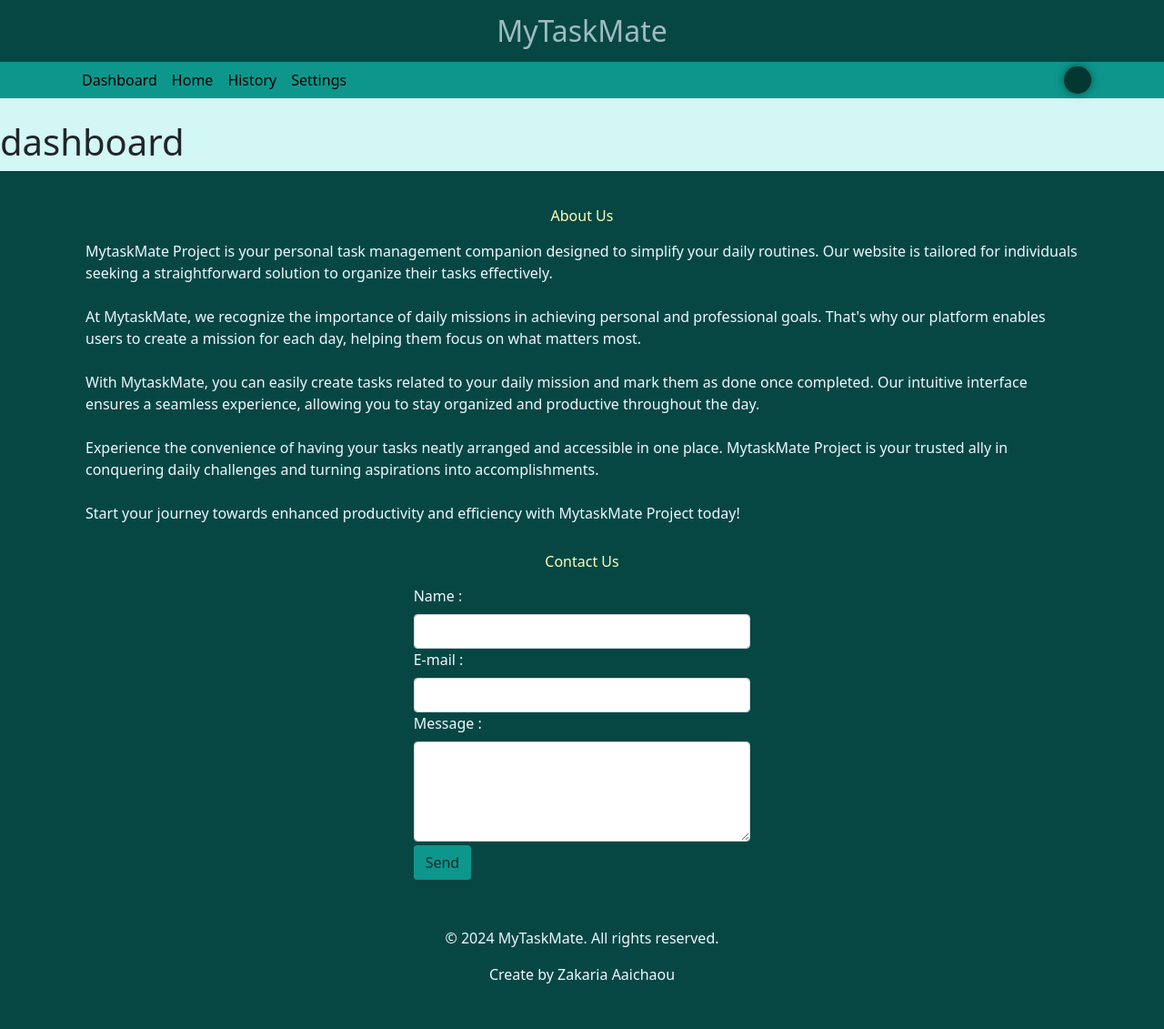
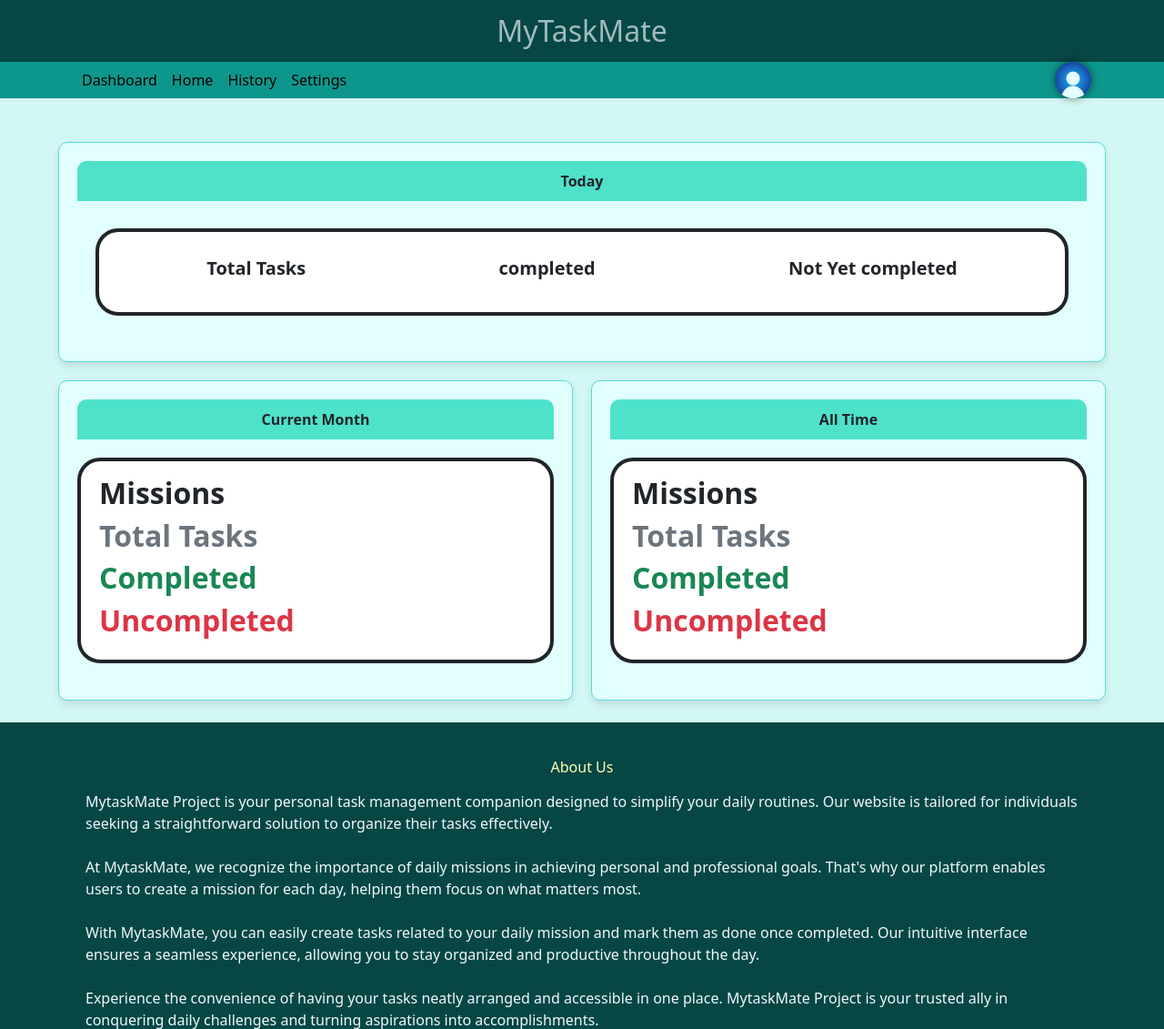
Before and after one commit to Z-Sitawi/Mytaskmate, a Flask app: template web_dynamic/templates/dashboard.html in a window 1280 px wide. Shown: the top 1131 px of the page at 91% size. Before the commit the page ends 1081 px from the top, so only its background shows below. Run offline with Flask 3, Linux system fonts and the light colour scheme; the template is opened without the code that fills it, so the values that code supplies are empty.

Commit message:
creat dashboard page

```diff
--- a/web_dynamic/api/v1/app.py
+++ b/web_dynamic/api/v1/app.py
@@ -3,8 +3,8 @@ import secrets
 from flask import Flask, make_response, render_template, session, url_for, redirect
 from models import storage
 from web_dynamic.api.v1.views import app_views
-app = Flask(__name__, template_folder='/root/MyTaskMate/web_dynamic/templates/',
-            static_folder='/root/MyTaskMate/web_dynamic/static')
+app = Flask(__name__, template_folder='/root/Mytaskmate/web_dynamic/templates/',
+            static_folder='/root/Mytaskmate/web_dynamic/static')
 
 app.register_blueprint(app_views)
 app.secret_key = secrets.token_hex(16)
@@ -27,9 +27,12 @@ def not_found(error):
     return make_response('<h1 style="text-align: center">Page Not Found</h1>', 404)
 
 
-@app.route('/')
+@app.route('/', methods=['GET'])
 def main():
-    return render_template('main.html')
+    if 'user' in session:
+        return redirect(url_for('home'))
+    else:
+        return render_template('main.html')
 
 
 @app.route('/dashboard', methods=['GET'])
@@ -41,7 +44,8 @@ def dashboard():
         if user:
             # Pass user's ID and username to the home page template
             storage.deactivate_mission(user_id)
-            return render_template('dashboard.html')
+            dashboard_info = storage.get_dashboard_info(user_id)
+            return render_template('dashboard.html', info=dashboard_info)
         else:
             # Handle case where user details cannot be retrieved
             return "User details not found", 404
@@ -107,4 +111,4 @@ def settings():
 
 
 if __name__ == '__main__':
-    app.run(host='0.0.0.0', port=5000, debug=True, threaded=True)
+    app.run(host='0.0.0.0', port=5000, debug=False, threaded=True)
--- a/web_dynamic/static/scripts/home.js
+++ b/web_dynamic/static/scripts/home.js
@@ -5,7 +5,6 @@ document.addEventListener('DOMContentLoaded', async function () {
   try {
     const missionData = await fetchMissionStatus();
     if (missionData.active === true && missionData.user_id === userId) {
-      // deactivateMission(missionData.created_at, missionData.id)
       handleActiveMission(createBtn, deleteBtn, missionData);
     } else {
       handleInactiveMission(createBtn, deleteBtn);
@@ -26,7 +25,6 @@ async function fetchMissionStatus () {
 function handleActiveMission (createBtn, deleteBtn, data) {
   createBtn.style.display = 'none';
   deleteBtn.style.display = 'flex';
-  document.querySelector('#noTasks').style.display = 'none';
   document.querySelector('#missionDate h2').innerHTML = Today();
   document.querySelector('section#mission').style.minHeight = '500px';
   document.querySelector('#addTaskBtn').style.display = 'block';
@@ -35,6 +33,7 @@ function handleActiveMission (createBtn, deleteBtn, data) {
 function handleInactiveMission (createBtn, deleteBtn) {
   deleteBtn.style.display = 'none';
   createBtn.style.display = 'flex';
+  document.querySelector('#noTasks').classList.remove('d-none');
   document.querySelector('section#mission').style.minHeight = '0px';
   document.querySelector('#addTaskBtn').style.display = 'none';
 }
--- /dev/null
+++ b/web_dynamic/static/styles/dash.css
@@ -0,0 +1,53 @@
+main {
+    display: flex;
+    justify-content: center;
+    align-items: center;
+    width: 100%;
+}
+
+.dashboard {
+    display: grid;
+    grid-template-columns: repeat(2, 1fr);
+    grid-template-rows: auto auto;
+    gap: 20px;
+    max-width: 1200px;
+    width: 100%;
+}
+
+.section {
+    background-color: #e0fffd;
+    border: 1px solid #5adbdb;
+    border-radius: 10px;
+    padding: 20px;
+    box-shadow: 0 4px 8px rgba(0, 0, 0, 0.1);
+}
+
+.section .header {
+    background-color: #4ee2ca;
+    padding: 10px;
+    text-align: center;
+    border-radius: 10px 10px 0 0;
+    font-weight: bold;
+}
+
+.section .content {
+    padding: 10px 20px;
+}
+
+
+
+
+.line-chart {
+    background-color: white;
+    border-radius: 25px;
+    border: 4px solid;
+    padding: 20px;
+    width: 100%;
+    height: auto;
+    margin: 20px 0;
+}
+
+
+#today {
+    grid-column: span 2;
+}
--- a/web_dynamic/static/styles/header.css
+++ b/web_dynamic/static/styles/header.css
@@ -15,8 +15,11 @@ a.nav-link {
     color: black;
 }
 nav > div.logo {
-    background-color: rgb(5, 55, 50);
-    padding: 15px;
+    background-image: url('../user.png');
+    background-repeat: no-repeat;
+    background-position: center;
+    background-size: cover;
+    padding: 20px;
     border-radius: 50%;
     margin-right: 10px;
     box-shadow: 0px 0px 10px 0px rgba(0, 0, 0, 0.5);
--- a/web_dynamic/templates/dashboard.html
+++ b/web_dynamic/templates/dashboard.html
@@ -8,6 +8,7 @@
     <title>MyTaskMate</title>
     <link rel="stylesheet" type="text/css" href="{{ url_for('static', filename='styles/header.css') }}">
     <link rel="stylesheet" type="text/css" href="{{ url_for('static', filename='styles/footer.css') }}">
+    <link rel="stylesheet" type="text/css" href="{{ url_for('static', filename='styles/dash.css') }}">
 
 
 </head>
@@ -21,7 +22,7 @@
                       <a class="nav-link active" href="./dashboard">Dashboard</a>
                     </li>
                    <li class="nav-item">
-                      <a class="nav-link" href="./home">Home</a>
+                      <a class="nav-link" href="home">Home</a>
                     </li>
                     <li class="nav-item">
                       <a class="nav-link" href="history">History</a>
@@ -42,7 +43,81 @@
           </div>
         </nav>
     </header><br>
-    <h1>dashboard</h1>
+    <main>
+      <div class="dashboard p-4">
+        <div class="section" id="today">
+          <div class="header">Today</div>
+          <div class="content">
+              <div class="line-chart d-flex gap-3 justify-content-around align-items-center">
+                  <section class="p-2 text-center">
+                    <h5 class="text-dark"><b>Total Tasks</b></h5>
+                    <h2><b>{{ info['today']['total_tasks'] }}</b></h2>
+                  </section>
+
+                  <section class="p-2 text-center">
+                    <h5 class="text-dark"><b>completed</b></h5>
+                    <h2 class="text-success"><b>{{ info['today']['completed'] }}</b></h2>
+                  </section>
+
+                  <section class="p-2 text-center">
+                    <h5 class="text-dark"><b>Not Yet completed</b></h5>
+                    <h2 class="text-danger"><b>{{ info['today']['uncompleted'] }}</b></h2>
+                  </section>
+              </div>
+          </div>
+        </div>
+
+        <div class="section" id="current-month">
+              <div class="header">Current Month</div>
+              <div class="content line-chart py-3">
+                <h2 class="text-center d-flex justify-content-between">
+                  <b>Missions</b>
+                  <b>{{ info['month']['missions'] }}</b>
+                </h2>
+
+                <h2 class="text-center d-flex justify-content-between">
+                  <b class="text-secondary">Total Tasks</b>
+                  <b>{{ info['month']['total_tasks'] }}</b>
+                </h2>
+
+                <h2 class="text-center d-flex justify-content-between">
+                  <b class="text-success">Completed</b>
+                  <b>{{ info['month']['completed'] }}</b>
+                </h2>
+
+                <h2 class="text-center d-flex justify-content-between">
+                  <b class="text-danger">Uncompleted</b>
+                  <b>{{ info['month']['uncompleted'] }}</b>
+                </h2>
+              </div>
+        </div>
+
+        <div class="section" id="all-time">
+          <div class="header">All Time</div>
+          <div class="content line-chart py-3">
+            <h2 class="text-center d-flex justify-content-between">
+              <b>Missions</b>
+              <b>{{ info['all']['missions'] }}</b>
+            </h2>
+
+            <h2 class="text-center d-flex justify-content-between">
+              <b class="text-secondary">Total Tasks</b>
+              <b>{{ info['all']['total_tasks'] }}</b>
+            </h2>
+
+            <h2 class="text-center d-flex justify-content-between">
+              <b class="text-success">Completed</b>
+              <b>{{ info['all']['completed'] }}</b>
+            </h2>
+
+            <h2 class="text-center d-flex justify-content-between">
+              <b class="text-danger">Uncompleted</b>
+              <b class="">{{ info['all']['uncompleted'] }}</b>
+            </h2>
+          </div>
+        </div>
+      </div>
+  </main>
     <footer class="row m-0 py-4">
       <section class="aboutUs col-12">
         <h6 class="text-center my-3" id="abus">About Us</h6>
--- a/web_dynamic/templates/history.html
+++ b/web_dynamic/templates/history.html
@@ -121,7 +121,7 @@
     </header><br>
 
     <main class="container mt-5">
-      <table class="table table-borderless table-striped">
+      <table class="col-6 table table-borderless table-striped">
         <thead>
           <tr class="text-center">
             <th scope="col">Mission</th>
--- a/web_dynamic/templates/home.html
+++ b/web_dynamic/templates/home.html
@@ -3,6 +3,7 @@
 <head>
     <meta charset="UTF-8">
     <meta name="viewport" content="width=device-width, initial-scale=1.0">
+
     <link rel="icon" href="{{ url_for('static', filename='T.png') }}">
     <link rel="stylesheet" href="https://use.fontawesome.com/releases/v5.7.0/css/all.css"  integrity="sha384-lZN37f5QGtY3VHgisS14W3ExzMWZxybE1SJSEsQp9S+oqd12jhcu+A56Ebc1zFSJ" crossorigin="anonymous">
     <title>MyTaskMate</title>
@@ -11,7 +12,8 @@
     <link rel="stylesheet" type="text/css" href="{{ url_for('static', filename='styles/home.css') }}">
     <link rel="stylesheet" type="text/css" href="{{ url_for('static', filename='styles/footer.css') }}">
 
-    <script> const userId = "{{ user_id }}";
+    <script type="text/javascript">
+        const userId = "{{ user_id }}";
     </script>
 </head>
 <body>
@@ -27,7 +29,7 @@
 
       <section id="mission" class="container mb-5"> <ul id="taskList" class="px-5" style="list-style: none;"> {% if tasks %}  {% for task in tasks %} <li id="{{ task['id'] }}"> {% if task.completed %}  {% set taskStatus = '✅' %}  {% else %}  {% set taskStatus = '☐' %}  {% endif %} <i onclick="taskDel(this)" id="trash" class="fas fa-trash" style="display:block;"></i> <a onclick="taskDone(this)" id="done" style="display:block;">{{ taskStatus }}</a> <input type="text" placeholder="{{ task['title'] }}" disabled> </li> {% endfor %}  {% endif %} </ul> <b id="addTaskBtn" onclick="createTask()" title="Add a task">+</b>
       </section>
-      <div id="noTasks" class=""> <h1>No Tasks Yet</h1></div>
+      <div id="noTasks" class="d-none"> <h1>No Tasks Yet</h1></div>
     </main>
 
 
--- a/web_dynamic/templates/main.html
+++ b/web_dynamic/templates/main.html
@@ -36,7 +36,7 @@
           <div class="container-fluid">
               <ul class="navbar-nav p-0">
                 <li class="nav-item transparent">
-                  <a class="nav-link text-dark" href="/">MyTaskMate</a>
+                  <a class="nav-link text-dark" href="https://z-sitawi.github.io/">MyTaskMate</a>
                 </li>
                 <li class="nav-item transparent">
                   <a class="nav-link text-dark" href="#abus">About Us</a>
```
Also changed, not shown: models/engine/db_storage.py (+42 -0 lines), web_dynamic/api/v1/views/users.py (+13 -6 lines), web_dynamic/static/user.png (added).
